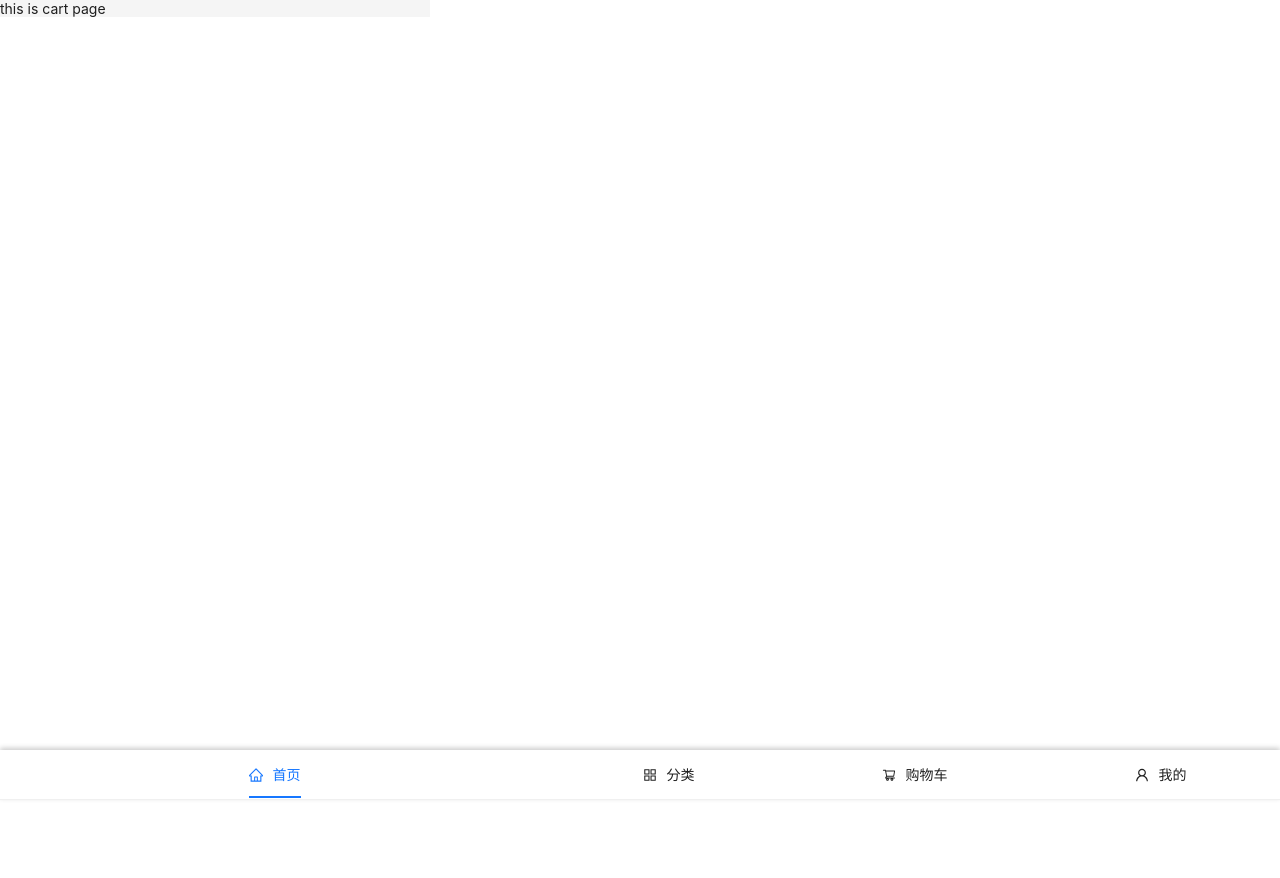
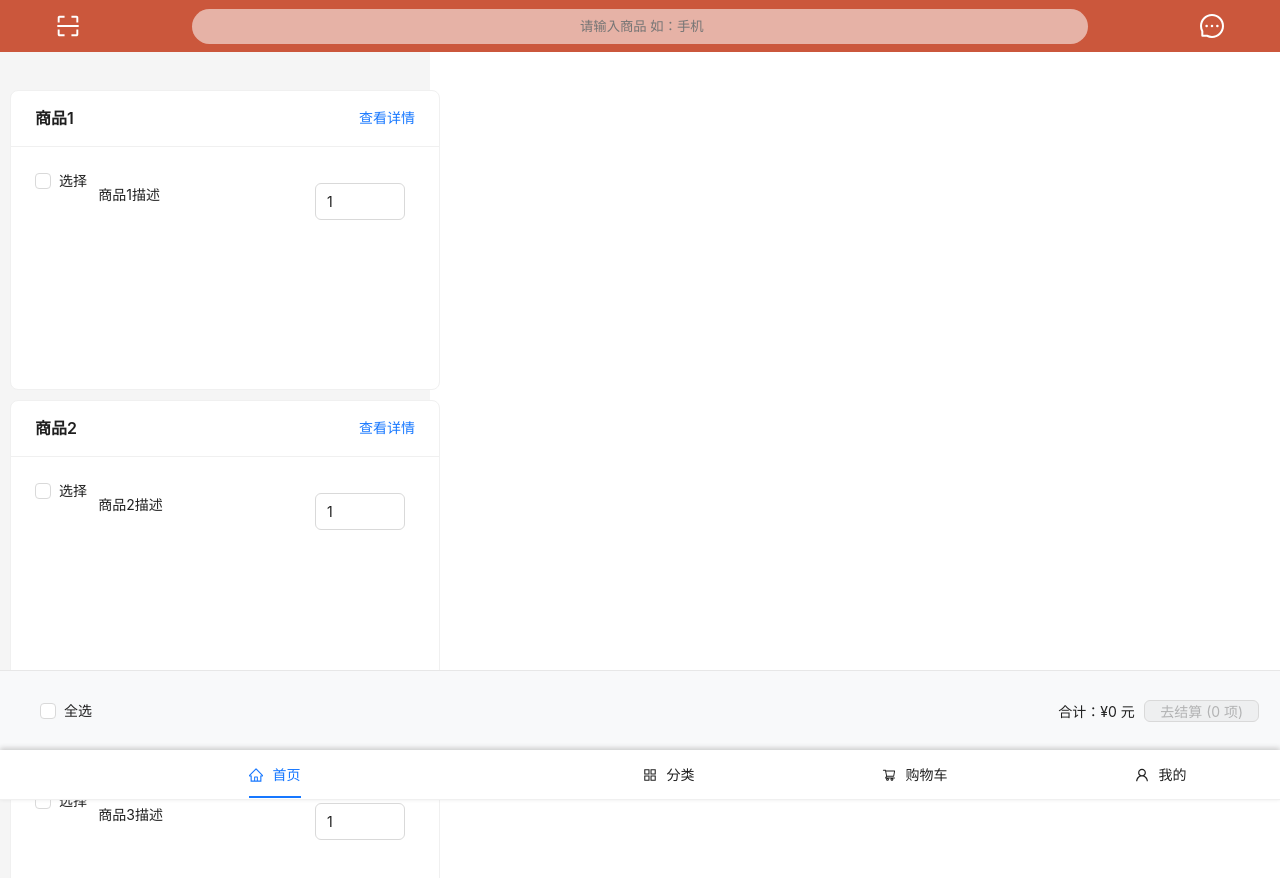
Before and after one commit to Feniers/React-smallTaobao-app, a React (Create React App) app: page /cart in a window 1280 px wide. Shown: the top 878 px of the page. Built offline with nearby package versions, Linux system fonts and the light colour scheme.

Commit message:
购物车

```diff
--- /dev/null
+++ b/src/css/Cart.css
@@ -0,0 +1,58 @@
+.Header {
+	display: flex;
+	justify-content: space-around;
+	height: 52px;
+	align-items: center;
+	font-size: 24px;
+	color: white;
+	margin: 0;
+	padding: 0;
+	position: fixed;
+	top: 0;
+	width: 100%;
+	z-index: 1;
+	background-color: #CB573C;
+
+}
+.flex{
+	width: 100%;
+	display: flex;
+	flex-direction: column;
+}
+
+.cartContent{
+	width: 100%;
+	margin-top: 80px; /* 如果需要独立的顶部边距，请保留这行 */
+	margin-right: 10px;
+	margin-bottom: 10px;
+	margin-left: 10px;
+}
+
+.cartItem{
+	width: 100%;
+	height: 300px;
+	margin-top: 10px;
+}
+
+.footer {
+	display: flex;
+	justify-content: space-between;
+	align-items: center;  /* 如果你想要它们在垂直方向上也居中对齐 */
+
+	position: fixed;
+	left: 0;
+	bottom: 0;
+	width: 100%;
+	background-color: #f8f9fa; /* 浅灰色背景 */
+	padding: 10px 40px; /* 上下填充 */
+	margin-bottom: 50px;
+	text-align: center; /* 文字居中 */
+	border-top: 1px solid #e7e7e7; /* 顶部边框线 */
+	height: 80px;
+}
+.vertical-center {
+	display: flex;
+	align-items: center;  /* 垂直居中 */
+	justify-content: center;  /* 水平居中，根据需要添加 */
+	height: 100%;  /* 确保列的高度足够使内容居中 */
+}
--- a/src/pages/Cart.jsx
+++ b/src/pages/Cart.jsx
@@ -1,7 +1,122 @@
-import React from "react";
+import React ,{ useState }  from "react";
+import {MessageOutlined, ScanOutlined} from "@ant-design/icons";
+import {Button, Card, Checkbox, Col, InputNumber, Row} from "antd";
+import "../css/Cart.css";
+function Cart() {
+  // 假设这是从某处获取的商品数据
+  const [products, setProducts] = useState([
+      { id: 1, title: '商品1', description: '商品1描述', price:100,checked: false, quantity: 1 },
+      { id: 2, title: '商品2', description: '商品2描述', price:190,checked: false, quantity: 1 },
+      { id: 3, title: '商品3', description: '商品3描述', price:329,checked: false, quantity: 1 }
+  ]);
+    const [selectAll, setSelectAll] = useState(false);
 
-function Cart() {
-  return <div>this is cart page</div>;
+    const calculateTotalPrice = () => {
+        return products.reduce((acc, product) => {
+            if (product.checked) {
+                return acc + (product.price * product.quantity);
+            }
+            return acc;
+        }, 0);
+    };
+
+    // 勾选或取消勾选商品
+    const toggleCheck = (id) => {
+        const newProducts = products.map(product =>
+            product.id === id ? { ...product, checked: !product.checked } : product
+        );
+        setProducts(newProducts);
+        checkSelectAll(newProducts);
+    };
+
+    // 更新商品数量
+    const updateQuantity = (id, value) => {
+        const newProducts = products.map(product =>
+            product.id === id ? { ...product, quantity: value } : product
+        );
+        setProducts(newProducts);
+    };
+
+    // 全选或取消全选
+    const handleSelectAll = (checked) => {
+        const newProducts = products.map(product => ({ ...product, checked }));
+        setProducts(newProducts);
+        setSelectAll(checked);
+    };
+
+    // 检查是否应该更新全选状态
+    const checkSelectAll = (products) => {
+        const allChecked = products.every(product => product.checked);
+        setSelectAll(allChecked);
+    };
+    // 计算选中商品的总数
+    const selectedCount = products.filter(product => product.checked).length;
+
+    return <div className="flex">
+    <div className="Header">
+      <ScanOutlined />
+      <div className="SearchBox">
+        <input type="text" placeholder=" 请输入商品 如：手机" />
+      </div>
+      <MessageOutlined />
+    </div>
+    <div>
+
+    </div>
+    <div className="cartContent">
+        {products.map(product => (
+            <Card key={product.id} title={product.title} extra={<a href="#">查看详情</a>} className="cartItem">
+                <Row style={{height:'100%'}}>
+                    <Col span={4}>
+                        <Checkbox checked={product.checked} onChange={() => toggleCheck(product.id)}>选择</Checkbox>
+                    </Col>
+                    <Col span={20}>
+
+                        <p>{product.description}</p>
+                        <div style={{ position: 'absolute', right: 10, bottom: 0 }}>
+                            <InputNumber min={1} style={{opacity: 0}} value={product.quantity} onChange={(value) => updateQuantity(product.id, value)} />
+                            <InputNumber min={1}  value={product.quantity} onChange={(value) => updateQuantity(product.id, value)}  />
+                        </div>
+                    </Col>
+                </Row>
+                </Card>
+        ))}
+    </div>
+
+
+        <div className="footer">
+            <Checkbox checked={selectAll} onChange={e => handleSelectAll(e.target.checked)}>全选</Checkbox>
+            <div>
+                <Row>
+                    <Col span={12}>
+                        <div className="vertical-center">
+                            合计：¥{calculateTotalPrice()} 元
+                        </div>
+                    </Col>
+                    <Col span={12}>
+                        <Button className="vertical-center" type="primary" disabled={selectedCount === 0} onClick={() => console.log('结算')}>
+                            去结算 ({selectedCount} 项)
+                        </Button>
+                    </Col>
+                </Row>
+
+
+            </div>
+
+        </div>
+    {/*<div className="cartContent">*/}
+    {/*/!*<Card title="Default size card" extra={<a href="#">More</a>} style={{ width: '100%' }}>*!/*/}
+    {/*/!*  <p>Card content</p>*!/*/}
+    {/*/!*  <p>Card content</p>*!/*/}
+    {/*/!*  <p>Card content</p>*!/*/}
+    {/*/!*</Card>*!/*/}
+    {/*/!*<Card size="small" title="Small size card" extra={<a href="#">More</a>} style={{ width: '100%' }}>*!/*/}
+    {/*/!*  <p>Card content</p>*!/*/}
+    {/*/!*  <p>Card content</p>*!/*/}
+    {/*/!*  <p>Card content</p>*!/*/}
+    {/*/!*</Card>*!/*/}
+    {/*</div>*/}
+  </div>;
 }
 
 export default Cart;
--- a/src/pages/Categories.jsx
+++ b/src/pages/Categories.jsx
@@ -1,7 +1,79 @@
 import React from "react";
+import { Layout, Menu, Row, Col } from "antd";
+import {
+    HomeOutlined,
+    AppstoreOutlined,
+    ShoppingCartOutlined,
+    UserOutlined,
+} from "@ant-design/icons";
 
-function Categories() {
-  return <div>this is categories page</div>;
-}
+const { Content, Sider } = Layout;
+
+const Categories = () => {
+    const categories = [
+        { key: '1', title: '服装' },
+        { key: '2', title: '手机数码' },
+        { key: '3', title: '家用电器' },
+        { key: '4', title: '家具家装' },
+        { key: '5', title: '汽车用品' },
+        { key: '6', title: '电脑办公' },
+    ];
+
+    const subCategories = [
+        { key: '1', title: '厨房卫浴', img: 'url-to-image' },
+        { key: '2', title: '灯饰照明', img: 'url-to-image' },
+        { key: '3', title: '五金工具', img: 'url-to-image' },
+        { key: '4', title: '卧室家具', img: 'url-to-image' },
+        { key: '5', title: '客厅家具', img: 'url-to-image' },
+    ];
+
+    return (
+        <Layout style={{ minHeight: '100vh' }}>
+            <Sider
+                width={200}
+                style={{
+                    overflow: 'auto',
+                    height: '100vh',
+                    position: 'fixed',
+                    left: 0,
+                    top: 0,
+                    bottom: 0,
+                }}
+            >
+                <Menu
+                    mode="inline"
+                    defaultSelectedKeys={['4']}
+                    style={{ height: '100%', borderRight: 0 }}
+                >
+                    {categories.map(category => (
+                        <Menu.Item key={category.key}>
+                            {category.title}
+                        </Menu.Item>
+                    ))}
+                </Menu>
+            </Sider>
+            <Layout style={{ marginLeft: 200 }}>
+                <Content
+                    style={{
+                        padding: '24px',
+                        margin: 0,
+                        minHeight: 280,
+                    }}
+                >
+                    <Row gutter={[16, 16]}>
+                        {subCategories.map(subCategory => (
+                            <Col xs={24} sm={12} md={8} lg={6} key={subCategory.key}>
+                                <div style={{ textAlign: 'center' }}>
+                                    <img src={subCategory.img} alt={subCategory.title} style={{ width: '100px', height: '100px' }} />
+                                    <div>{subCategory.title}</div>
+                                </div>
+                            </Col>
+                        ))}
+                    </Row>
+                </Content>
+            </Layout>
+        </Layout>
+    );
+};
 
 export default Categories;
```
